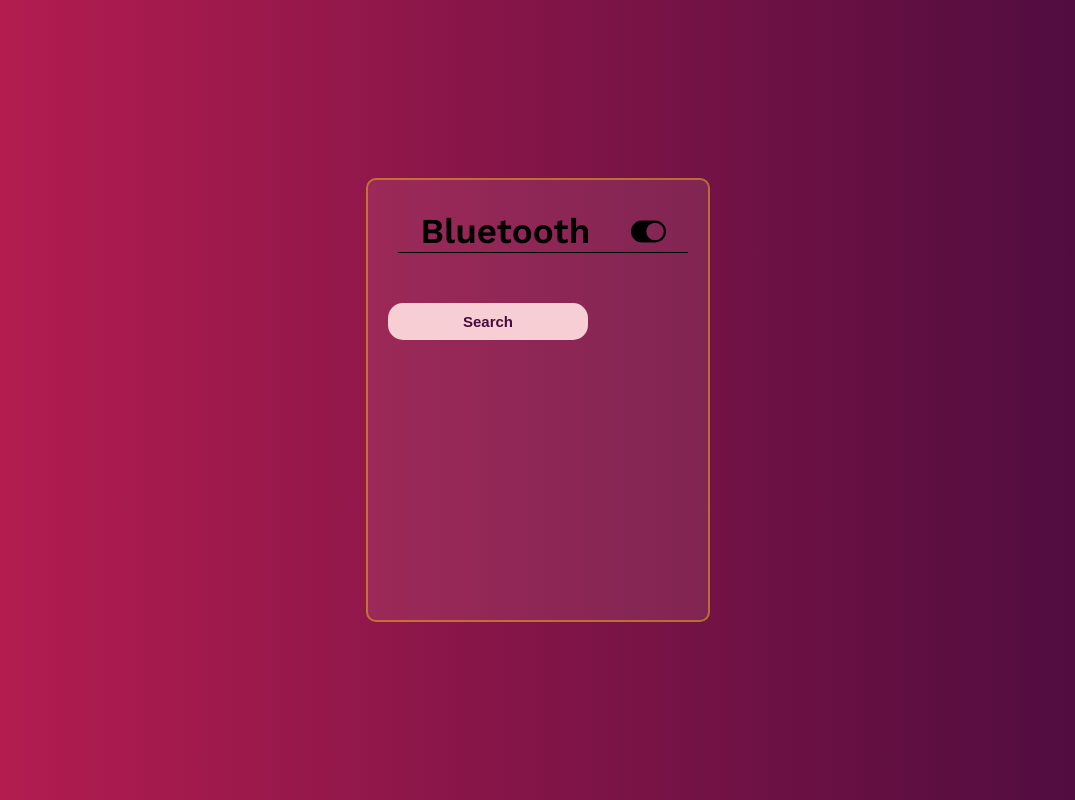
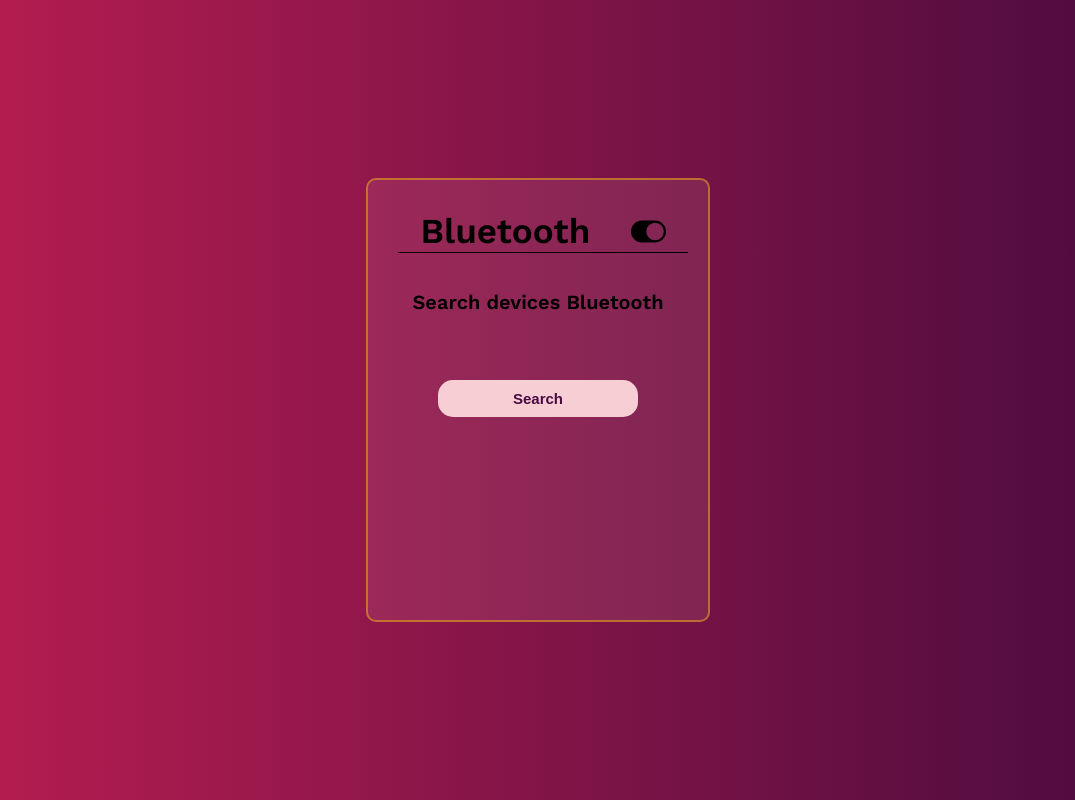
Before and after one commit to pabloSre/app-login, a React (Create React App) app: page /bluetooth in a window 1280 px wide. Both pictures are taken after a click on the element 750 px from the left and 231 px from the top of the page. Shown: the whole page, without its empty margins (102-1177 px from the left). Built offline with nearby package versions, Linux system fonts and the light colour scheme.

Commit message:
App terminada

```diff
--- a/src/Bluetooth.js
+++ b/src/Bluetooth.js
@@ -3,7 +3,6 @@ import './Bluetooth.css';
 import { Link } from "react-router-dom";
 import {BsToggleOff, BsToggleOn} from "react-icons/bs";
 import BluetoothSearchTab from './BluetoothSearchTab';
-import BluetoothSearchTab2 from './BluetoothSearchTab2';
 
 
 function BluetoothForm() {
@@ -36,7 +35,7 @@ return (
           </div>
         </h1>
 
-        {isOn && <BluetoothSearchTab2 />}
+        {isOn && <BluetoothSearchTab />}
       </form>
     </div>
 
--- a/src/BluetoothSearchTab.js
+++ b/src/BluetoothSearchTab.js
@@ -26,17 +26,22 @@ function BluetoothSearchTab() {
         optionalServices: [customServiceUUID],
       });
 
-      const service = await device.gatt.getPrimaryService(customServiceUUID);
+      const server = await device.gatt.connect();
+
+      const service = await server.getPrimaryService(customServiceUUID);
       const characteristic = await service.getCharacteristic(customCharacteristicUUID);
 
       setDevice(device);
       setCharacteristic(characteristic);
     } catch (error) {
       setError(error);
+      setDevice(null);
+      setCharacteristic(null);
     }
 
     setIsLoading(false);
   };
+
 
   const sendData = async (e) => {
     e.preventDefault();
@@ -74,16 +79,19 @@ function BluetoothSearchTab() {
       <h2 className="Search">Search devices Bluetooth</h2>
 
       <button
-      className="Button-search"
-      onClick={handleSearch}>
+        className="Button-search"
+        onClick={handleSearch}
+        disabled={isLoading} // Deshabilitar el botón de búsqueda durante la carga (no esta funcionando como quisiera)
+      >
         Search
       </button>
 
       {isLoading && <p>Loading...</p>}
+      {error && <p className="Error-adapter">Error: {error.message}</p>}
 
-      {error && <p
-      className=
-      "Error-adapter">Error: {error.message}</p>}
+      {error && isSearchPerformed && !device ? (
+        <p className="Error-blue">No Bluetooth devices found.</p>
+      ) : null}
 
       {isSearchPerformed && device && characteristic ? (
         <div>
@@ -91,27 +99,21 @@ function BluetoothSearchTab() {
             <li>
               <strong>Name:</strong> {device.name}<br/>
               <strong>MAC Address:</strong> {device.id}<br/>
-              {/* Other device details */}
             </li>
           </ul>
 
-          <button
-          className="Send-data"
-          onClick={sendData}>
+          <button className="Send-data" onClick={sendData}>
             Send data
           </button>
-          <button
-          className="Receive-data"
-          onClick={receiveData}>
+          <button className="Receive-data" onClick={receiveData}>
             Receive data
           </button>
 
           {receivedData && <p>Received data: {receivedData}</p>}
         </div>
-      ) : isSearchPerformed ? (
-        <p className="Error-blue">No Bluetooth devices found.</p>
       ) : null}
     </div>
   );
 }
+
 export default BluetoothSearchTab;
--- a/src/BluetoothSearchTab2.css
+++ /dev/null
@@ -1,61 +0,0 @@
-.Search-device {
-  display: flex;
-  justify-content: center;
-  align-items: center;
-  flex-direction: column;
-}
-
-.Search {
-  font-size: 20px;
-  display: flex;
-  justify-content: center;
-  align-items: center;
-}
-.Button-search {
-  display: flex;
-  align-items: center;
-  justify-content: center;
-  margin-top: 50px;
-  width: 200px;
-  padding: 10px 20px;
-  background-color: var(--beige);
-  color: var(--violeta);
-  border: none;
-  border-radius: 15px;
-  cursor: pointer;
-  font-weight: bold;
-  font-size: 15px;
-}
-
-.Button-search:hover {
-  background-color: var(--amarillo);
-}
-
-.Error-adapter {
-  font-size: 15px;
-  display: flex;
-  justify-content: center;
-  align-items: center;
-  color: var(--beige);
-}
-.Error-blue {
-  display: flex;
-  justify-content: center;
-  align-items: center;
-  font-size: 15px;
-  color: var(--amarillo)
-}
-
-.Receive-data,
-.Send-data {
-  border-radius: 15px;
-  border-style: none;
-  background-color: var(--beige);
-  color: var(--violeta);
-
-}
-
-.Receive-data:hover,
-.Send-data:hover {
-  background-color: var(--amarillo);
-}
--- a/src/BluetoothSearchTab2.js
+++ /dev/null
@@ -1,86 +0,0 @@
-
-import './BluetoothSearchTab2.css';
-
-const handleSearch = () => {
-  if (isWebBLAvailable()) {
-    getDeviceInfo();
-  }
-}
-
-function isWebBLAvailable() {
-  if (!navigator.bluetooth) {
-    console.log('Web BL is not available')
-    return false
-  }
-
-  return true
-}
-
-function getDeviceInfo() {
-  const options = {
-    acceptAllDevices: true
-  }
-  console.log('requestin BL device info')
-  navigator.Bluetooth.requestDevice(options).then(device=>{
-    console.log('name: '+ device.name)
-  }).catch(error =>{
-    console.log('Reques device error: ' + error)
-  })
-}
-
-function BluetoothSearchTab2() {
-  return (
-    <button
-    className="Button-search"
-    onClick={handleSearch}>
-      Search
-    </button>
-  )
-}
-/* <div className="Search-device">
-      <h2 className="Search">Search devices Bluetooth</h2>
-
-      <button
-      className="Button-search"
-      onClick={handleSearch}>
-        Search
-      </button>
-
-      {isLoading && <p>Loading...</p>}
-
-      {error && <p
-      className=
-      "Error-adapter">Error: {error.message}</p>}
-
-      {isSearchPerformed && device && characteristic ? (
-        <div>
-          <ul>
-            <li>
-              <strong>Name:</strong> {device.name}<br/>
-              <strong>MAC Address:</strong> {device.id}<br/>
-
-            </li>
-          </ul>
-
-          <button
-          className="Send-data"
-          onClick={sendData}>
-            Send data
-          </button>
-          <button
-          className="Receive-data"
-          onClick={receiveData}>
-            Receive data
-          </button>
-
-          {receivedData && <p>Received data: {receivedData}</p>}
-        </div>
-      ) : isSearchPerformed ? (
-        <p className="Error-blue">No Bluetooth devices found.</p>
-      ) : null}
-    </div>
-  ); */
-
-
-
-export default BluetoothSearchTab2;
```
